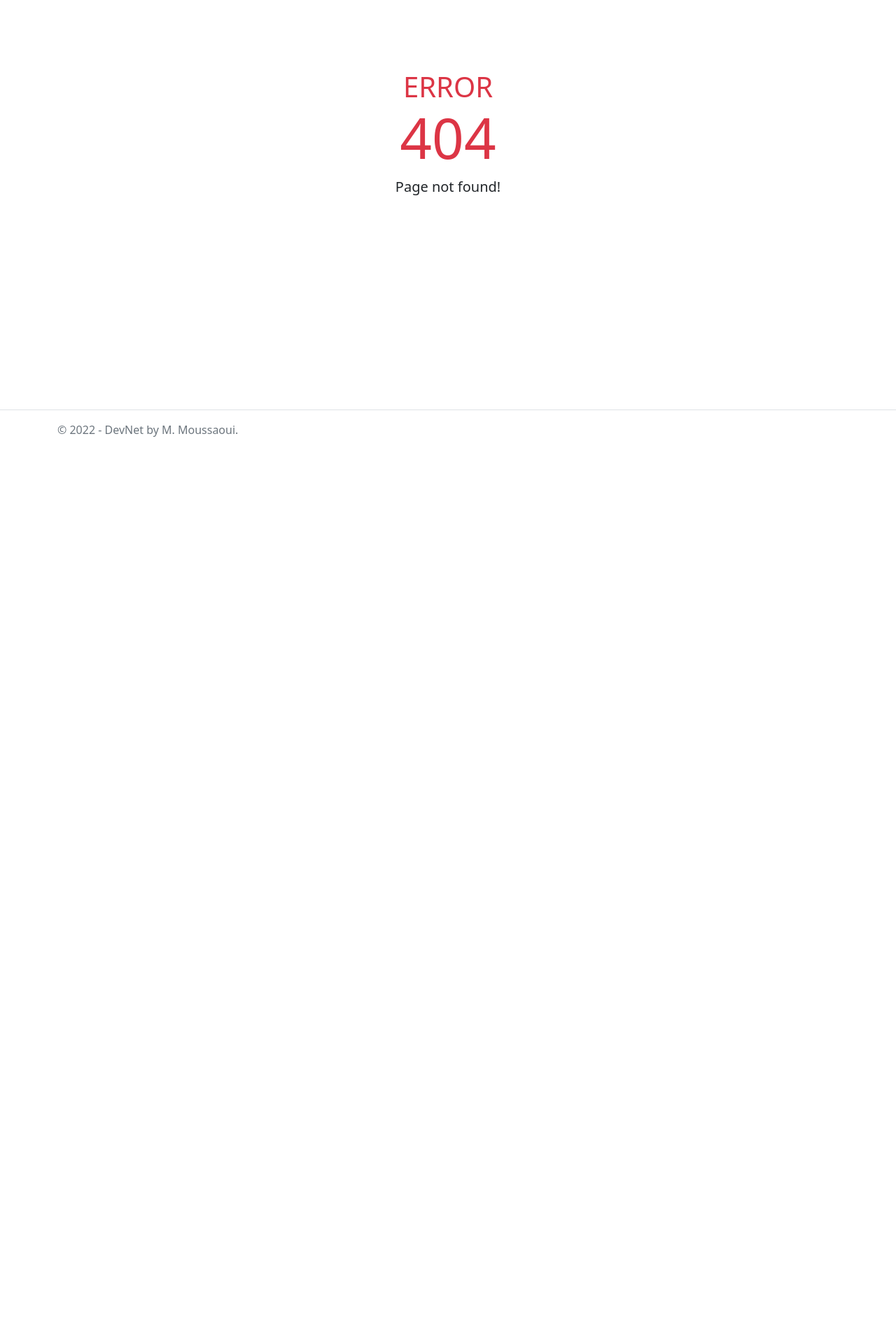
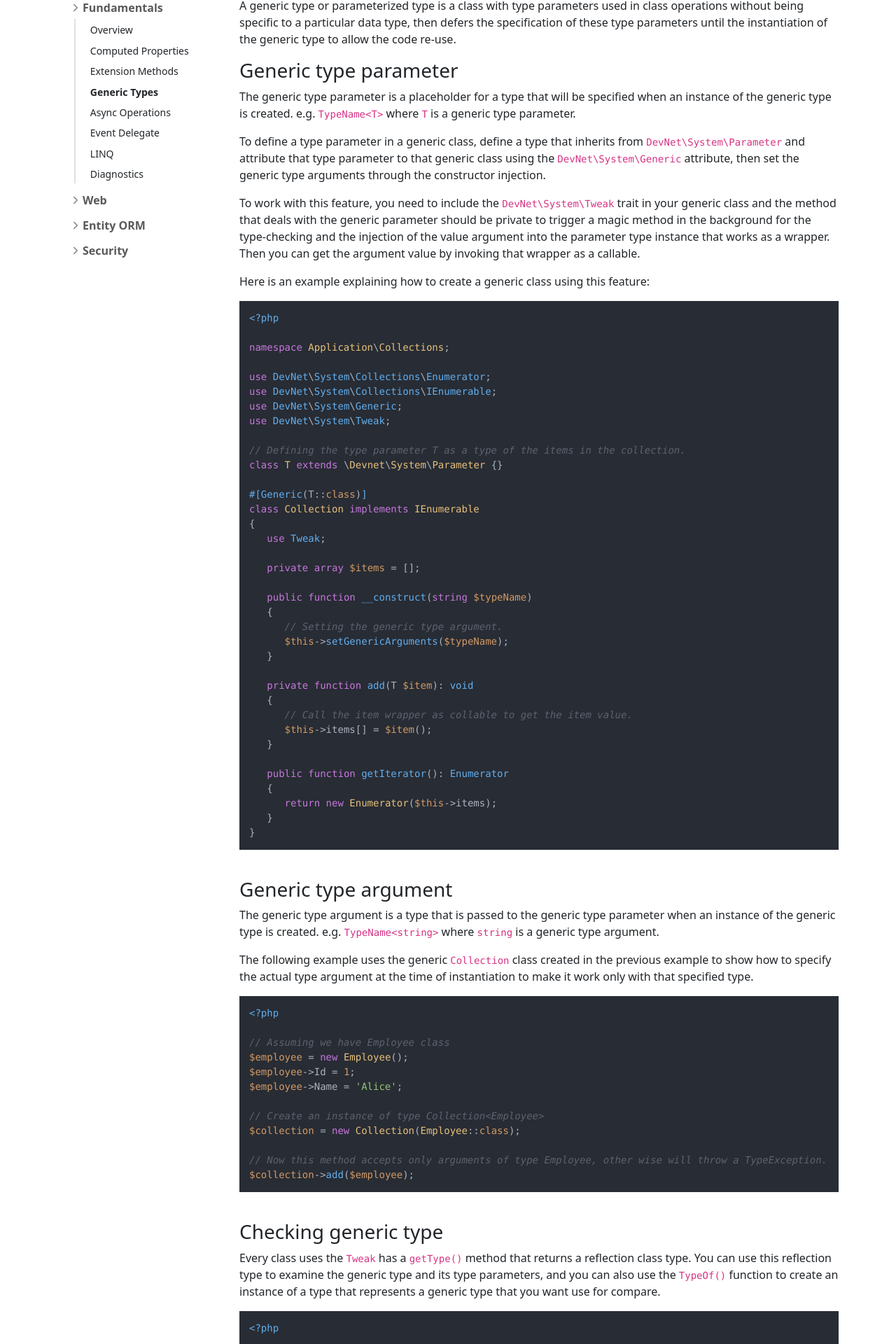
Before and after one commit to DevNet-Framework/devnet-framework.github.io, an Angular app: page /docs/core/generics in a window 1280 px wide. Before the commit this address had no page. Shown: the part 158-2078 px from the top of the page at 70% size. Before the commit the page ends 800 px from the top, so only its background shows below. Built offline with nearby package versions, Linux system fonts and the light colour scheme.

Commit message:
create core/generics component

```diff
--- a/src/app/core/core-routing.module.ts
+++ b/src/app/core/core-routing.module.ts
@@ -3,11 +3,13 @@ import { RouterModule, Routes } from '@angular/router';
 import { OverviewComponent } from './overview/overview.component';
 import { PropertiesComponent } from './properties/properties.component';
 import { ExtensionComponent } from './extension/extension.component';
+import { GenericsComponent } from './generics/generics.component';
 
 const routes: Routes = [
   { path: 'docs/core/overview', component: OverviewComponent },
   { path: 'docs/core/properties', component: PropertiesComponent },
   { path: 'docs/core/extension', component: ExtensionComponent },
+  { path: 'docs/core/generics', component: GenericsComponent },
   { path: 'docs/core', redirectTo: 'docs/core/overview', pathMatch: 'full' }
 ];
 
--- a/src/app/core/core.module.ts
+++ b/src/app/core/core.module.ts
@@ -5,12 +5,14 @@ import { SharedModule } from '../shared/shared.module';
 import { OverviewComponent } from './overview/overview.component';
 import { PropertiesComponent } from './properties/properties.component';
 import { ExtensionComponent } from './extension/extension.component';
+import { GenericsComponent } from './generics/generics.component';
 
 @NgModule({
   declarations: [
     OverviewComponent,
     PropertiesComponent,
-    ExtensionComponent
+    ExtensionComponent,
+    GenericsComponent
   ],
   imports: [
     CommonModule,
--- /dev/null
+++ b/src/app/core/generics/generics.component.html
@@ -0,0 +1,213 @@
+<div class="container pt-3">
+   <div class="row">
+      <div id="sidebar" style="width: 260px;">
+         <app-sidebar></app-sidebar>
+      </div>
+      <div id="content" class="flex-grow-1" style="width: 400px;">
+         <article>
+            <h1>Generic Types</h1>
+            <hr>
+            <p>
+               A generic type or parameterized type is a class with type parameters used in class operations without being specific to a particular data type, then defers the specification of these type parameters until the instantiation of the generic type to allow the code re-use.
+            </p>
+            <h3>Generic type parameter</h3>
+            <p>
+               The generic type parameter is a placeholder for a type that will be specified when an instance of the generic type is created.
+               e.g. <code>TypeName&lt;T></code> where <code>T</code> is a generic type parameter.
+            </p>
+            <p>
+               To define a type parameter in a generic class, define a type that inherits from <code>DevNet\System\Parameter</code> and attribute that type parameter to that generic class using the <code>DevNet\System\Generic</code> attribute, then set the generic type arguments through the constructor injection.
+            </p>
+            <p>
+               To work with this feature, you need to include the <code>DevNet\System\Tweak</code> trait in your generic class and the method that deals with the generic parameter should be private to trigger a magic method in the background for the type-checking and the injection of the value argument into the parameter type instance that works as a wrapper. Then you can get the argument value by invoking that wrapper as a callable.
+            </p>
+            <p>
+               Here is an example explaining how to create a generic class using this feature:
+            </p>
+            <pre><code class="language-php">&lt;?php
+
+namespace Application\Collections;
+
+use DevNet\System\Collections\Enumerator;
+use DevNet\System\Collections\IEnumerable;
+use DevNet\System\Generic;
+use DevNet\System\Tweak;
+
+// Defining the type parameter T as a type of the items in the collection.
+class T extends \Devnet\System\Parameter &lcub;}
+
+#[Generic(T::class)]
+class Collection implements IEnumerable
+&lcub;
+   use Tweak;
+
+   private array $items = [];
+
+   public function __construct(string $typeName)
+   &lcub;
+      // Setting the generic type argument.
+      $this->setGenericArguments($typeName);
+   }
+
+   private function add(T $item): void
+   &lcub;
+      // Call the item wrapper as collable to get the item value.
+      $this->items[] = $item();
+   }
+
+   public function getIterator(): Enumerator
+   &lcub;
+      return new Enumerator($this->items);
+   }
+}
+</code></pre>
+            <br>
+            <h3>Generic type argument</h3>
+            <p>
+               The generic type argument is a type that is passed to the generic type parameter when an instance of the generic type is created.
+               e.g. <code>TypeName&lt;string></code> where <code>string</code> is a generic type argument.
+            </p>
+            <p>
+               The following example uses the generic <code>Collection</code> class created in the previous example to show how to specify the actual type argument at the time of instantiation to make it work only with that specified type.
+            </p>
+            <pre><code class="language-php">&lt;?php
+
+// Assuming we have Employee class
+$employee = new Employee();
+$employee->Id = 1;
+$employee->Name = 'Alice';
+
+// Create an instance of type Collection&lt;Employee>
+$collection = new Collection(Employee::class);
+
+// Now this method accepts only arguments of type Employee, other wise will throw a TypeException.
+$collection->add($employee);
+</code></pre>
+            <br>
+            <h3>Checking generic type</h3>
+            <p>
+               Every class uses the <code>Tweak</code> has a <code>getType()</code> method that returns a reflection class type. You can use this reflection type to examine the generic type and its type parameters, and you can also use the <code>TypeOf()</code> function to create an instance of a type that represents a generic type that you want use for compare.
+            </p>
+            <pre><code class="language-php">&lt;?php
+
+namespace Application\Providers;
+
+use DevNet\System\Exceptions\TypeExcpetion;
+
+class EmployeeProvider
+&lcub;
+   private Collection $employees;
+
+   public function __construct(Collection $employees)
+   &lcub;
+      // Check if the injected collection is equivalent to the generic type Collection&lt;Employee>
+      if ($employees->getType() != typeof(Collection::class, [Employee::class])) &lcub;
+         throw new TypeException("The argument of index 0, must be of type Collection&lt;Employee>");
+      }
+
+      $this->employees = $employees;
+   }
+
+   public function get(int $id): ?Employee
+   &lcub;
+      foreach ($this->employees as $employee) &lcub;
+         if ($employee->Id == $id) &lcub;
+            return $employee;
+         }
+      }
+      return null;
+   }
+}
+</code></pre>
+            <br>
+            <h3>Multiple type parameters</h3>
+            <p>
+               As mentioned earlier, the generic class can have multiple type parameters, like a pair of key-value type parameters, which are demonstrated in the following example:
+            </p>
+            <pre><code class="language-php">&lt;?php
+
+namespace Application\Collections;
+
+use DevNet\System\Generic;
+use DevNet\System\Tweak;
+
+class K extends \Devnet\System\Parameter &lcub;}
+class V extends \Devnet\System\Parameter &lcub;}
+
+#[Generic(K::class, V::class)]
+class Collection
+&lcub;
+   use Tweak;
+
+   private array $items = [];
+
+   public function __construct(string $keyTypeName, string $valueTypeName)
+   &lcub;
+      $this->setGenericArguments($keyTypeName, $valueTypeName);
+   }
+
+   private function add(K $key, V $value): void
+   &lcub;
+      $this->items[$key()] = $value();
+   }
+   ...
+}
+</code></pre>
+            <br>
+            <h3>Built-in generic collections</h3>
+            <p>
+               For rapid development, the DevNet Core library provides two types of generic collections:
+            </p>
+            <ul>
+               <li><code>ArrayList&lt;T></code> an indexed generic collection, where the parameter <code>T</code> is the type of the items in the collection.</li>
+               <li><code>Dictionary&lt;K, V></code> a key-value pairs generic collection, where the parameter <code>K</code> is the type of the keys, and the parameter <code>V</code> is the type of the values in the collection.</li>
+            </ul>
+            <h5>ArrayList Example:</h5>
+            <pre><code class="language-php">&lt;?php
+
+use \DevNet\System\Collections\ArrayList;
+
+// Creating an array of type ArrayList&lt;string>.
+$array = new ArrayList('string');
+$array[] = 'Bob';
+
+// This will throw a TypeException because the key must be of type integer.
+$array['1'] = 'Alice';
+
+// This will throw a TypeException because the value must be of type string.
+$array[1] = 50;
+</code></pre>
+            <br>
+            <h5>Dictionary Example:</h5>
+            <pre><code class="language-php">&lt;?php
+
+use \DevNet\System\Collections\Dictionary;
+
+// Creating an array of type Dictionary&lt;string, float>.
+$array = new Dictionary('string', 'float');
+$array['width'] = 90.5;
+
+// This will throw a TypeException because the value must be of type float.
+$array['height'] = '50';
+
+// This will throw a TypeException because the key must be of type string.
+$array[1] = 50;
+</code></pre>
+         </article>
+         <nav class="no-print" aria-label="Page navigation">
+            <ul class="nav-page">
+               <li class="nav-page-item">
+                  <a class="nav-page-link" routerLink="/docs/core/extension">
+                     <i class="chevron left"></i> Previous
+                  </a>
+               </li>
+               <li class="nav-page-item">
+                  <a class="nav-page-link" routerLink="/docs/core/asynchronous">
+                     Next <i class="chevron right"></i>
+                  </a>
+               </li>
+            </ul>
+         </nav>
+      </div>
+   </div>
+</div>
--- /dev/null
+++ b/src/app/core/generics/generics.component.ts
@@ -0,0 +1,17 @@
+import { Component, OnInit } from '@angular/core';
+import hljs from 'highlight.js/lib/common';
+
+@Component({
+  selector: 'core-generics',
+  templateUrl: './generics.component.html',
+  styleUrls: ['./generics.component.css']
+})
+export class GenericsComponent implements OnInit {
+
+  constructor() { }
+
+  ngOnInit(): void {
+    hljs.highlightAll();
+  }
+
+}
```
Also changed, not shown: src/app/core/generics/generics.component.css (added), 1 other file (tests, documents, lock files or other folders).
